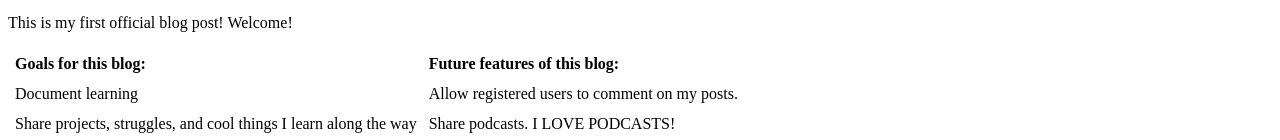
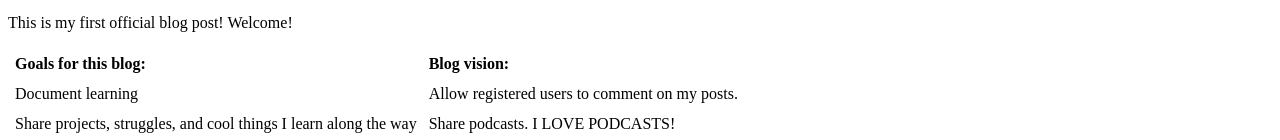
Before and after one commit to stepweaver/blog, a plain HTML site: page index.html in a window 1280 px wide. Shown: the part 611-751 px from the top of the page. Drawn offline with Linux system fonts and the light colour scheme.

Commit message:
Update index.html

```diff
--- a/index.html
+++ b/index.html
@@ -28,7 +28,7 @@
         <table cellpadding="5">
           <tr>
             <th align="left">Goals for this blog:</th>
-            <th align="left">Future features of this blog:</th>
+            <th align="left">Blog vision:</th>
           </tr>
           <tr>
             <td>Document learning</td>
```
